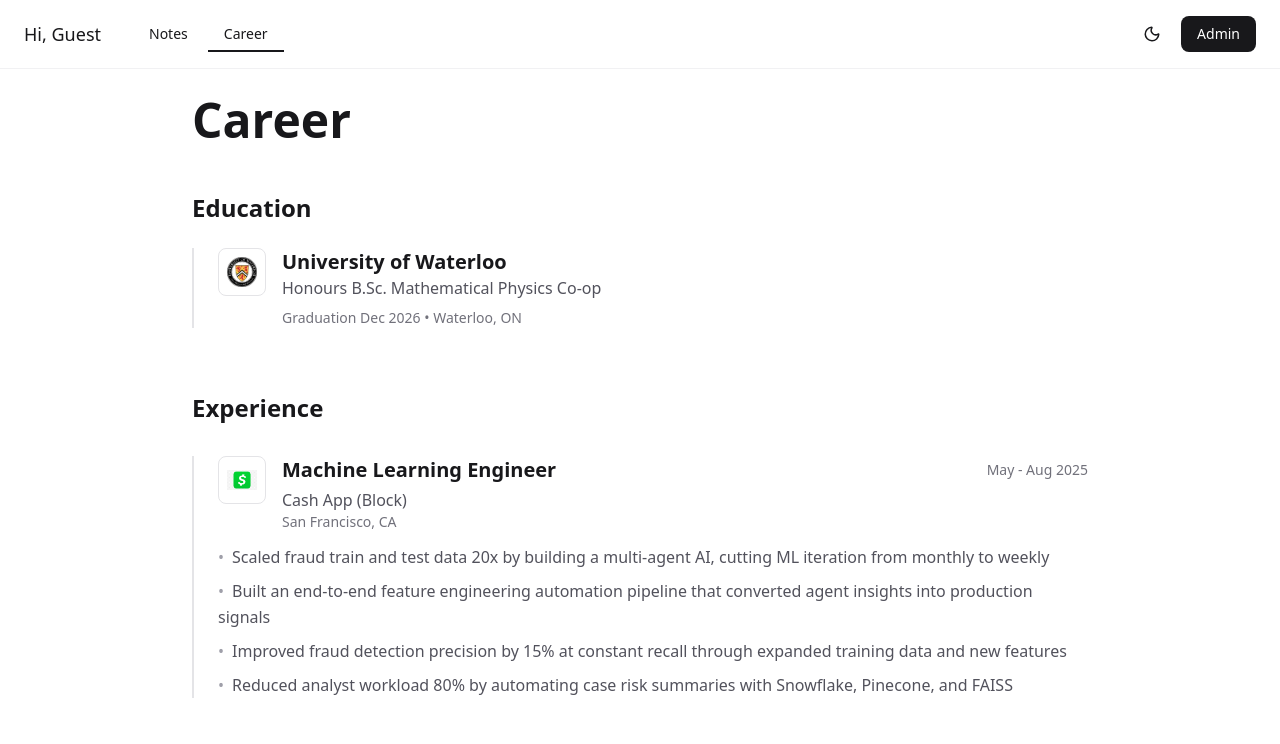
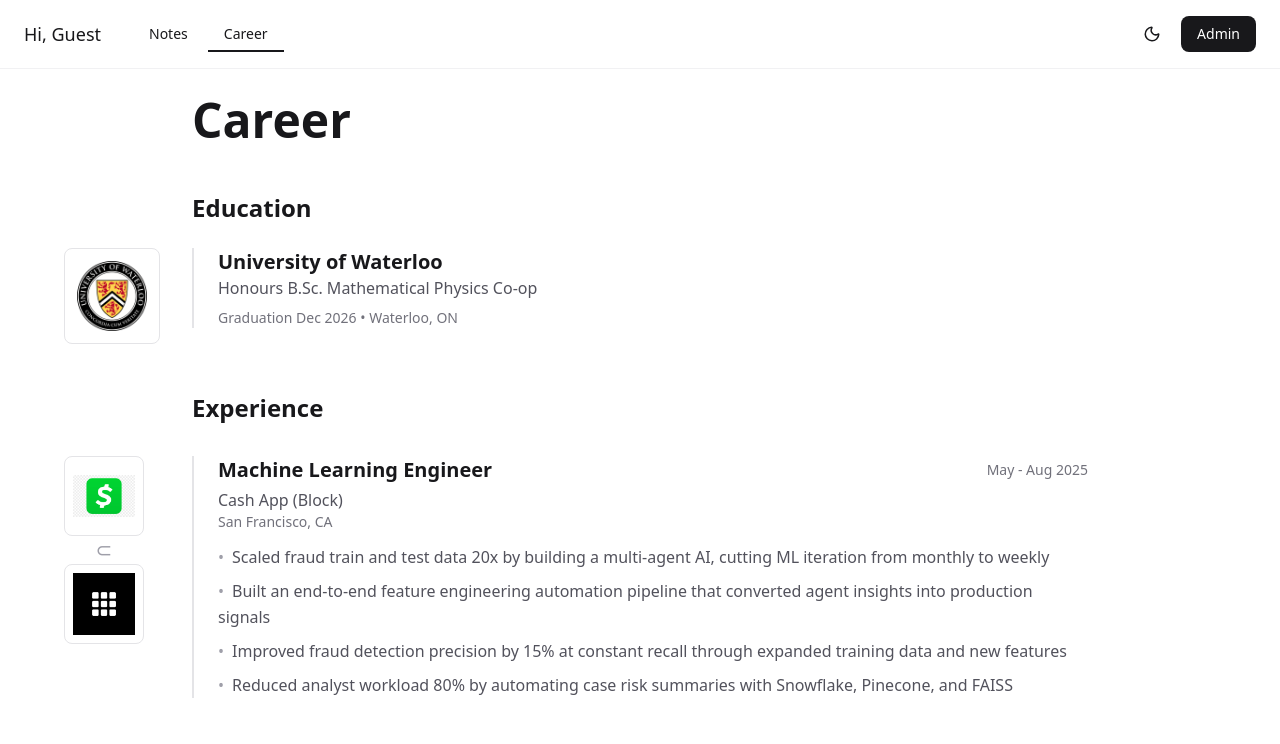
Before and after one commit to dvirzg/com, a React (Vite) app: page /career in a window 1280 px wide. Shown: the top 744 px of the page. Built offline with nearby package versions, Linux system fonts and the light colour scheme; no server answers; the database is empty.

Commit message:
fix logos

```diff
--- a/src/pages/Career.jsx
+++ b/src/pages/Career.jsx
@@ -23,7 +23,8 @@ const Career = () => {
       company: 'Cash App (Block)',
       location: 'San Francisco, CA',
       period: 'May - Aug 2025',
-      logo: '/logos/cashapp.jpeg',
+      logo: '/logos/block.jpeg',
+      secondaryLogo: '/logos/cashapp.jpeg',
       highlights: [
         'Scaled fraud train and test data 20x by building a multi-agent AI, cutting ML iteration from monthly to weekly',
         'Built an end-to-end feature engineering automation pipeline that converted agent insights into production signals',
@@ -74,7 +75,7 @@ const Career = () => {
       company: 'Ontario Health',
       location: 'Toronto, ON',
       period: 'Jan - Apr 2023',
-      logo: '/logos/ontariohealth.svg',
+      logo: '/logos/ontariohealth.png',
       highlights: [
         'Accelerated COVID-19 data processing by 90% by parallelizing Pandas and SQL scripts on 80M records',
         'Resolved memory overload crashes that blocked back-testing capabilities'
@@ -130,21 +131,21 @@ const Career = () => {
           {/* Education */}
           <section className="mb-16">
             <h2 className="text-2xl font-bold text-zinc-900 dark:text-white mb-6">Education</h2>
-            <div className="border-l-2 border-zinc-200 dark:border-zinc-800 pl-6">
-              <div className="flex items-start gap-4">
+            <div className="relative">
+              <div className="absolute -left-32 top-0 hidden lg:block">
                 <img
                   src="/logos/waterloo.png"
                   alt="University of Waterloo logo"
-                  className="w-12 h-12 rounded-lg object-contain bg-white dark:bg-zinc-900 p-2 border border-zinc-200 dark:border-zinc-800"
+                  className="w-24 h-24 rounded-lg object-contain bg-white dark:bg-zinc-900 p-3 border border-zinc-200 dark:border-zinc-800"
                   onError={(e) => { e.target.style.display = 'none' }}
                 />
-                <div className="flex-1">
+              </div>
+              <div className="border-l-2 border-zinc-200 dark:border-zinc-800 pl-6">
                 <div className="mb-2">
                   <h3 className="text-xl font-semibold text-zinc-900 dark:text-white">University of Waterloo</h3>
                   <p className="text-zinc-600 dark:text-zinc-400">Honours B.Sc. Mathematical Physics Co-op</p>
                 </div>
                 <p className="text-sm text-zinc-500 dark:text-zinc-500">Graduation Dec 2026 • Waterloo, ON</p>
-                </div>
               </div>
             </div>
           </section>
@@ -154,18 +155,37 @@ const Career = () => {
             <h2 className="text-2xl font-bold text-zinc-900 dark:text-white mb-8">Experience</h2>
             <div className="space-y-12">
               {experiences.map((exp, index) => (
-                <div key={index} className="border-l-2 border-zinc-200 dark:border-zinc-800 pl-6 hover:border-zinc-400 dark:hover:border-zinc-600 transition-colors">
-                  <div className="mb-3">
-                    <div className="flex items-start gap-4 mb-3">
+                <div key={index} className="relative">
                   {exp.logo && (
+                    <div className="absolute -left-32 top-0 hidden lg:block">
+                      {exp.secondaryLogo ? (
+                        <div className="flex flex-col items-center gap-1">
+                          <img
+                            src={exp.secondaryLogo}
+                            alt={`${exp.company} secondary logo`}
+                            className="w-20 h-20 rounded-lg object-contain bg-white dark:bg-zinc-900 p-2 border border-zinc-200 dark:border-zinc-800"
+                            onError={(e) => { e.target.style.display = 'none' }}
+                          />
+                          <span className="text-xl text-zinc-400 dark:text-zinc-600 -my-1">⊂</span>
                           <img
                             src={exp.logo}
                             alt={`${exp.company} logo`}
-                          className="w-12 h-12 rounded-lg object-contain bg-white dark:bg-zinc-900 p-2 border border-zinc-200 dark:border-zinc-800"
+                            className="w-20 h-20 rounded-lg object-contain bg-white dark:bg-zinc-900 p-2 border border-zinc-200 dark:border-zinc-800"
+                            onError={(e) => { e.target.style.display = 'none' }}
+                          />
+                        </div>
+                      ) : (
+                        <img
+                          src={exp.logo}
+                          alt={`${exp.company} logo`}
+                          className="w-24 h-24 rounded-lg object-contain bg-white dark:bg-zinc-900 p-3 border border-zinc-200 dark:border-zinc-800"
                           onError={(e) => { e.target.style.display = 'none' }}
                         />
                       )}
-                      <div className="flex-1">
+                    </div>
+                  )}
+                  <div className="border-l-2 border-zinc-200 dark:border-zinc-800 pl-6 hover:border-zinc-400 dark:hover:border-zinc-600 transition-colors">
+                    <div className="mb-3">
                       <div className="flex items-center justify-between flex-wrap gap-2 mb-1">
                         <h3 className="text-xl font-semibold text-zinc-900 dark:text-white">{exp.role}</h3>
                         <span className="text-sm text-zinc-500 dark:text-zinc-500">{exp.period}</span>
@@ -185,8 +205,6 @@ const Career = () => {
                       </div>
                       <p className="text-sm text-zinc-500 dark:text-zinc-500">{exp.location}</p>
                     </div>
-                    </div>
-                  </div>
                     <ul className="space-y-2">
                       {exp.highlights.map((highlight, idx) => (
                         <li key={idx} className="text-zinc-600 dark:text-zinc-300 leading-relaxed">
@@ -195,6 +213,7 @@ const Career = () => {
                         </li>
                       ))}
                     </ul>
+                  </div>
                 </div>
               ))}
             </div>
```
Also changed, not shown: public/logos/ontariohealth.png (added). Lines whose indentation alone changed are shown as unchanged.
